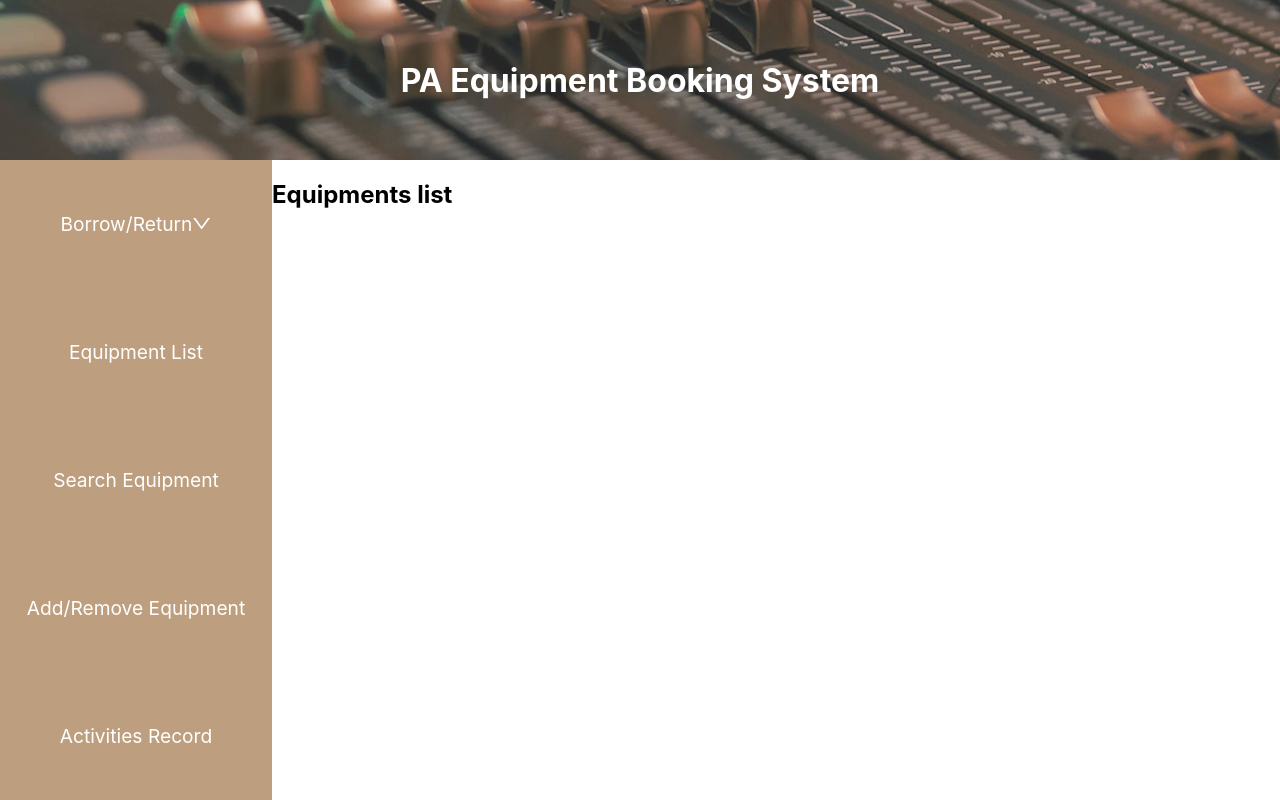
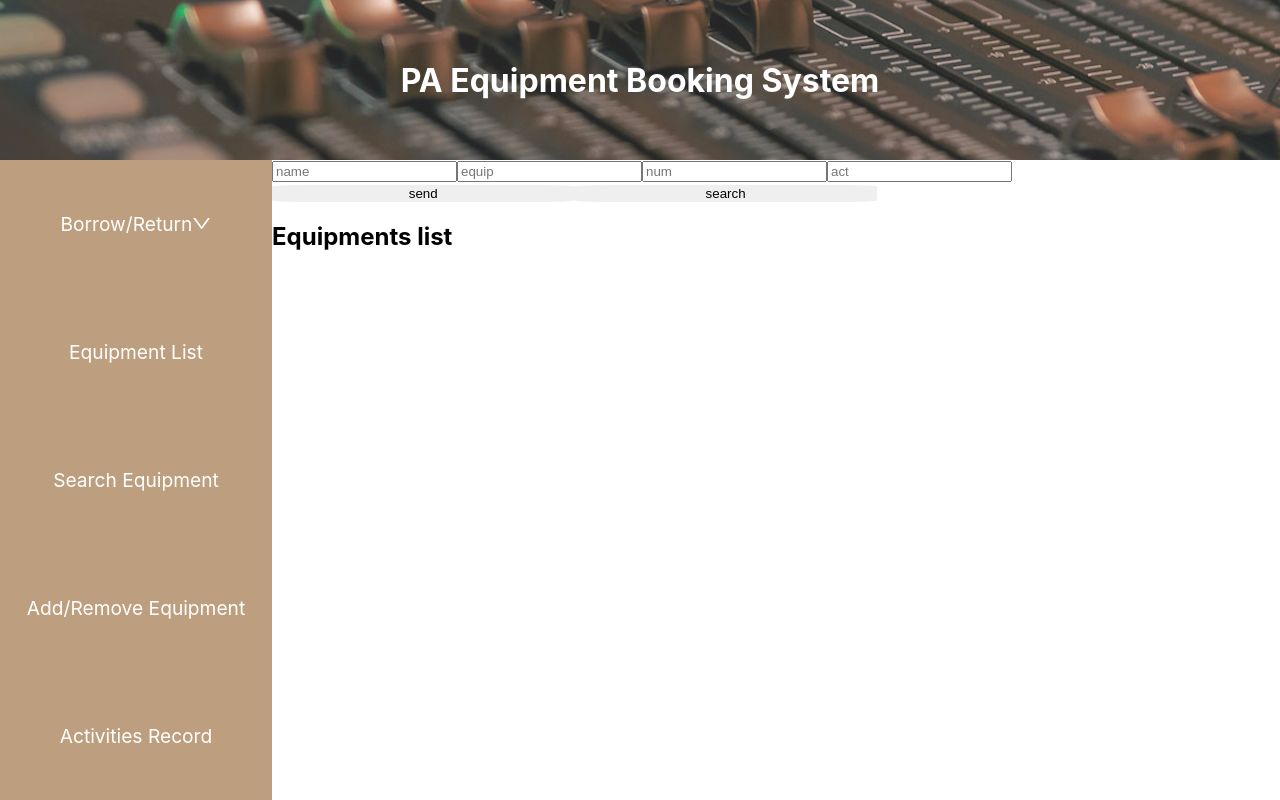
Before and after one commit to leolinpotato/NTUPA-Equipment-Booking-System, a React (Create React App) app in the folder frontend/: page /equipmentList in a window 1280 px wide. Built offline with nearby package versions, Linux system fonts and the light colour scheme.

Commit message:
equip and api

```diff
--- /dev/null
+++ b/frontend/src/api.js
@@ -0,0 +1,9 @@
+import axios from 'axios';
+
+const API_ROOT = "http://localhost:4001";
+
+const instance = axios.create({
+  baseURL: API_ROOT,
+});
+
+export default instance;
--- a/frontend/src/container/equipmentListPage.js
+++ b/frontend/src/container/equipmentListPage.js
@@ -1,10 +1,55 @@
 import React from 'react'
+import { useState } from 'react'
+import axios from '../api'
 //import '../css/mainPage.css'
 
 const EquipmentListPage = () => {
+	const [ Name, setName ] = useState('');
+	const [ Equipment, setEquip ] = useState('');
+	const [ EquipNum, setNum ] = useState(0);
+	const [ Activity, setAct ] = useState('');
+	const [ Display, setDisplay ] = useState([]);
+
+	const handleChange = (st) => (e) => {
+		st(e.target.value);
+	}
+
+	const send = async () => {
+		if(!(Name && EquipNum && Equipment && Activity)) console.log('not good');
+		else{
+			const { data: { message } } = await axios.post('/reqHandle', {
+				Name,
+				Equipment,
+				EquipNum,
+				Activity
+			});
+		}
+	}
+
+	const search = async () => {
+		const { data } = await axios.get('/reqHandle', { params: {
+			Name:(Name) ? Name : null,
+			Equipment:(Equipment) ? Equipment : null,
+			EquipNum:(EquipNum) ? EquipNum : null,
+			Activity:(Activity) ? Activity : null
+		}});
+		console.log(data);
+		setDisplay(data);
+	}
+
     return (
         <div className='equipmentListPageContainer'>
-            <h2>Equipments list</h2>
+			<input placeholder="name"  onChange={handleChange(setName)}></input>
+			<input placeholder="equip" onChange={handleChange(setEquip)}></input>
+			<input placeholder="num"   onChange={handleChange(setNum)}></input>
+			<input placeholder="act"   onChange={handleChange(setAct)}></input>
+			<div>
+				<button onClick={send}>   send   </button>
+				<button onClick={search}> search </button>
+			</div>
+            <h2>Equipments list</h2> { Display.map((element, id) => (
+				<p>{element.Name} {element.Equipment} {element.EquipNum} {element.Activity} {element.date}</p>
+			))}
         </div>
     )
 }
```
